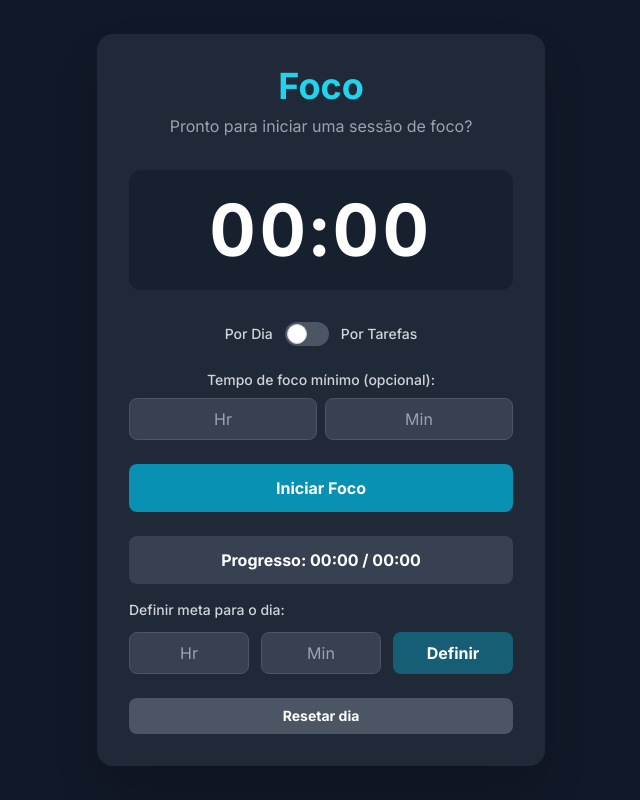
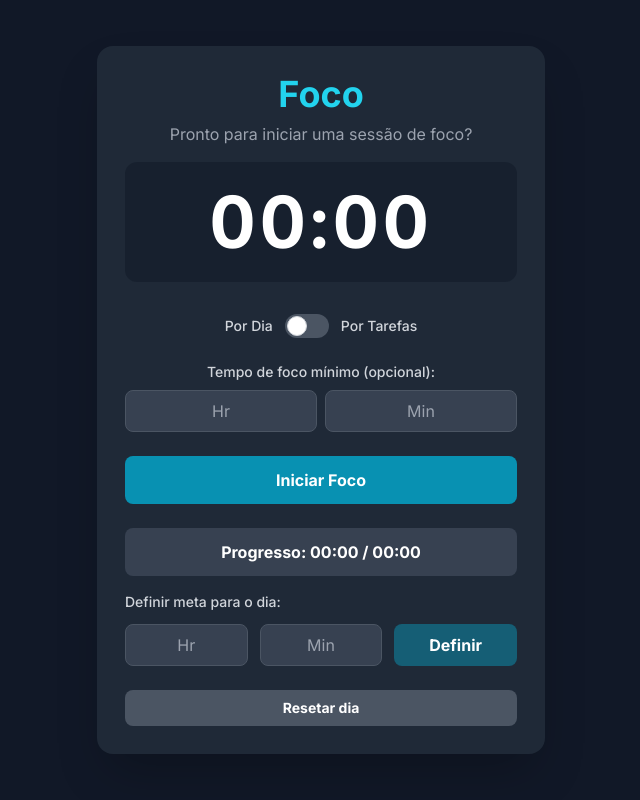
Before and after one commit to rodrigocvmd/flowmodoro, a plain HTML site: page index.html in a window 1280 px wide. Shown: the whole page, without its empty margins (319-959 px from the left). Drawn offline with nearby package versions, Linux system fonts and the light colour scheme.

Commit message:
feat: alteracoes de estilo

```diff
--- a/index.html
+++ b/index.html
@@ -57,7 +57,7 @@
 
 <body class="bg-gray-900 text-white flex items-center justify-center min-h-screen p-4">
 
-    <div class="w-full max-w-md mx-auto p-4 sm:p-6 md:p-8 bg-gray-800 rounded-2xl shadow-2xl space-y-6 md:space-y-8">
+    <div class="w-full max-w-md mx-auto p-4 sm:p-6 md:p-7 bg-gray-800 rounded-2xl shadow-2xl space-y-6 md:space-y-8">
 
         <!-- Cabeçalho -->
         <header class="text-center">
@@ -66,7 +66,7 @@
         </header>
 
         <!-- Display do Cronômetro -->
-        <div class="bg-gray-900/50 p-4 sm:p-6 rounded-xl text-center">
+        <div class="bg-gray-900/50 p-4 sm:p-6 !mt-4 rounded-xl text-center">
             <div id="timer-display"
                 class="timer-display text-5xl sm:text-6xl md:text-7xl font-bold tracking-wider text-white">
                 00:00
```
